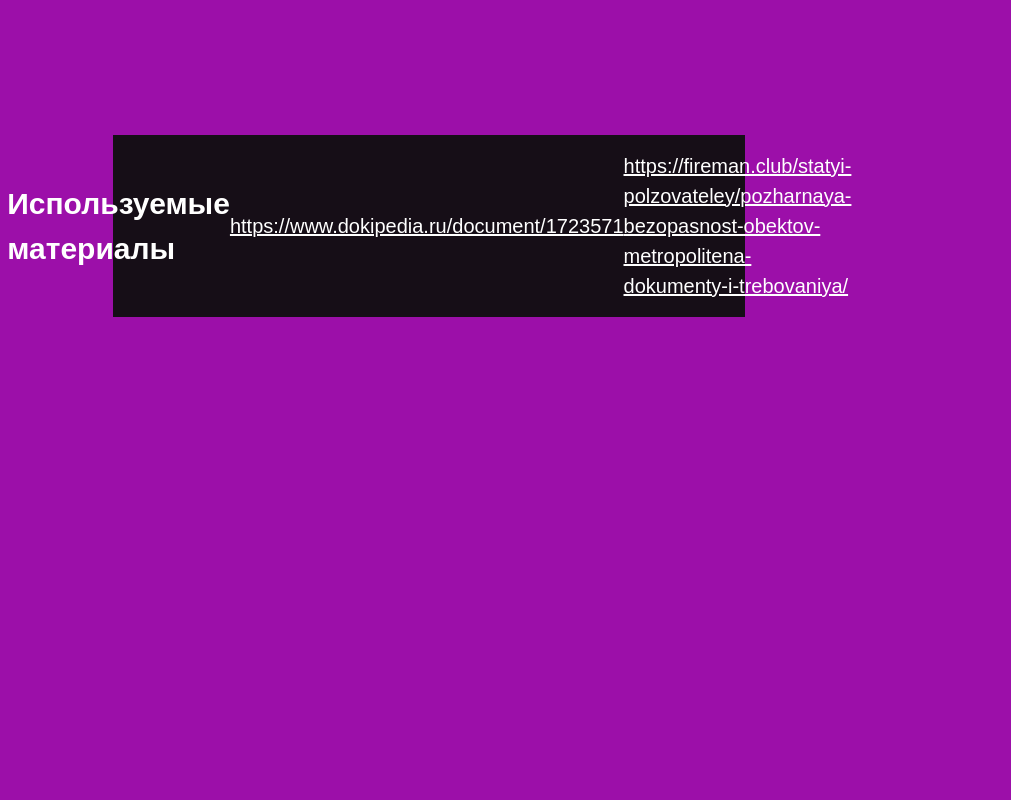
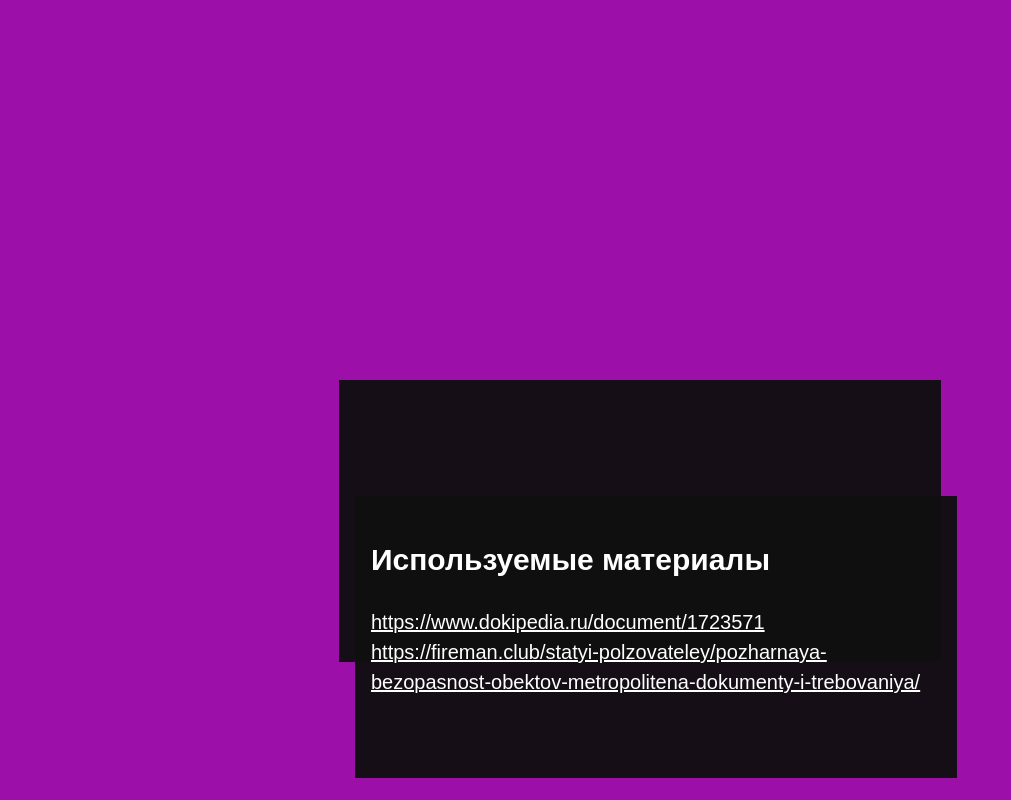
Before and after one commit to lucas23456/CityLogic, a plain HTML site: page index.html in a window 1280 px wide. Shown: the part 5658-6458 px from the top of the page, without its empty margins (0-1011 px from the left). Drawn offline with nearby package versions, Linux system fonts and the light colour scheme; a web font is replaced by a local one.

Commit message:
Update style.css

```diff
--- a/style.css
+++ b/style.css
@@ -125,7 +125,11 @@ img{
 }
 
 .material{
-  display: flex;
-  align-items: center;
-  justify-content: center;
+  margin-top: 100px;
+  padding: 1rem;
+  margin-bottom: 10px;
+  grid-column: 6 / 8;
+  background: var(--dark-bg);
+  width: 570px;
+  height: 250px;
 }
```
